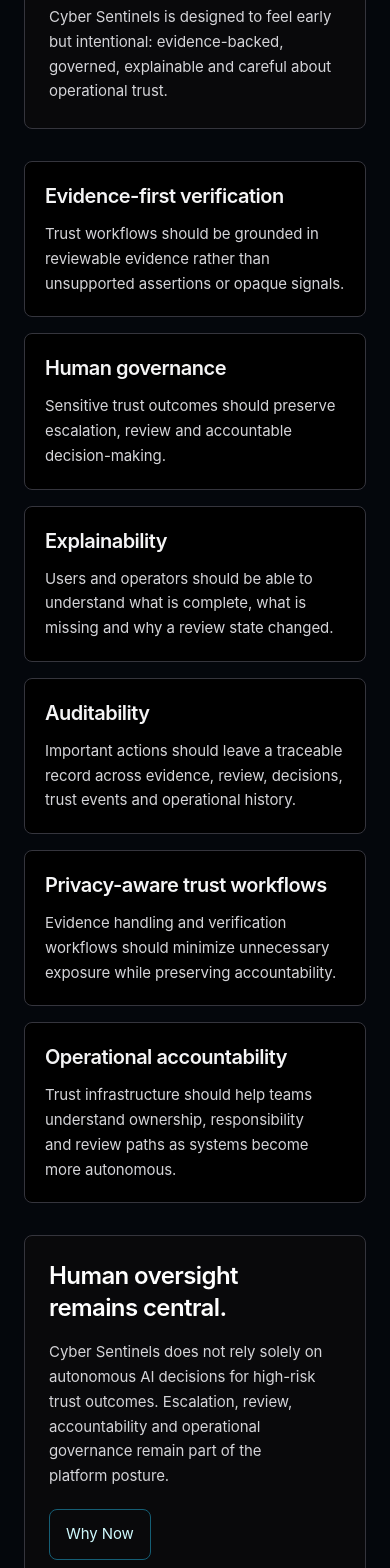
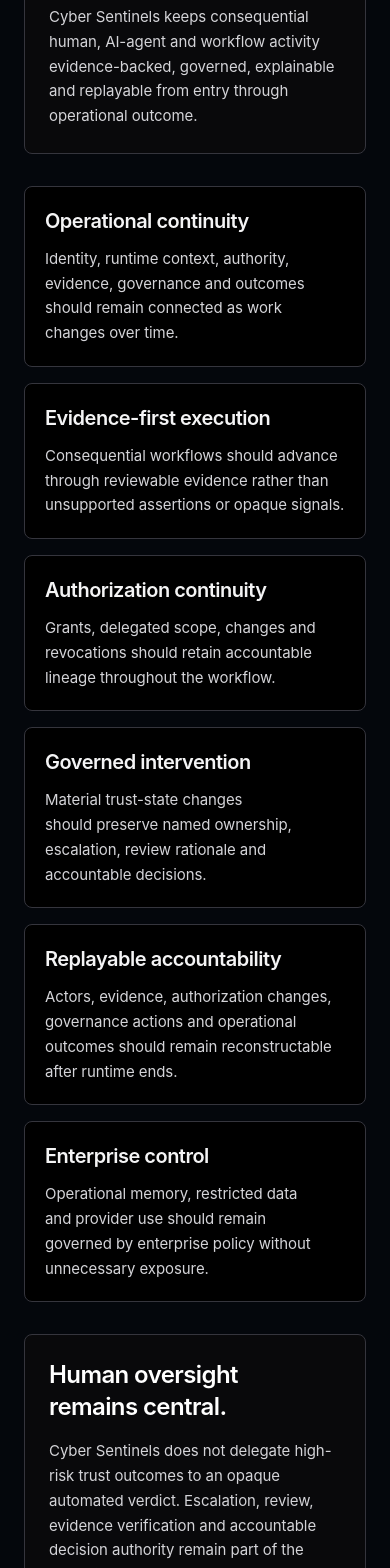
Before and after one commit to emeaexecutive/Cyber-Sentinels-V2, a Next.js app: page /operational-principles in a window 390 px wide. Shown: the part 432-2000 px from the top of the page. Built offline with nearby package versions, Linux system fonts and the light colour scheme; no server answers.

Commit message:
Strengthen operational continuity and enterprise memory

```diff
--- a/app/operational-principles/page.tsx
+++ b/app/operational-principles/page.tsx
@@ -2,28 +2,28 @@ import Link from "next/link";
 
 const principles = [
   [
-    "Evidence-first verification",
-    "Trust workflows should be grounded in reviewable evidence rather than unsupported assertions or opaque signals.",
+    "Operational continuity",
+    "Identity, runtime context, authority, evidence, governance and outcomes should remain connected as work changes over time.",
   ],
   [
-    "Human governance",
-    "Sensitive trust outcomes should preserve escalation, review and accountable decision-making.",
+    "Evidence-first execution",
+    "Consequential workflows should advance through reviewable evidence rather than unsupported assertions or opaque signals.",
   ],
   [
-    "Explainability",
-    "Users and operators should be able to understand what is complete, what is missing and why a review state changed.",
+    "Authorization continuity",
+    "Grants, delegated scope, changes and revocations should retain accountable lineage throughout the workflow.",
   ],
   [
-    "Auditability",
-    "Important actions should leave a traceable record across evidence, review, decisions, trust events and operational history.",
+    "Governed intervention",
+    "Material trust-state changes should preserve named ownership, escalation, review rationale and accountable decisions.",
   ],
   [
-    "Privacy-aware trust workflows",
-    "Evidence handling and verification workflows should minimize unnecessary exposure while preserving accountability.",
+    "Replayable accountability",
+    "Actors, evidence, authorization changes, governance actions and operational outcomes should remain reconstructable after runtime ends.",
   ],
   [
-    "Operational accountability",
-    "Trust infrastructure should help teams understand ownership, responsibility and review paths as systems become more autonomous.",
+    "Enterprise control",
+    "Operational memory, restricted data and provider use should remain governed by enterprise policy without unnecessary exposure.",
   ],
 ];
 
@@ -36,12 +36,12 @@ export default function OperationalPrinciplesPage() {
             Operational Principles
           </p>
           <h1 className="mt-4 text-4xl font-semibold md:text-5xl">
-            Built around accountable trust workflows.
+            Trust continuity is an operating discipline.
           </h1>
           <p className="mt-4 max-w-3xl text-sm leading-7 text-zinc-400">
-            Cyber Sentinels is designed to feel early but intentional:
-            evidence-backed, governed, explainable and careful about operational
-            trust.
+            Cyber Sentinels keeps consequential human, AI-agent and workflow
+            activity evidence-backed, governed, explainable and replayable from
+            entry through operational outcome.
           </p>
         </section>
 
@@ -62,9 +62,10 @@ export default function OperationalPrinciplesPage() {
             Human oversight remains central.
           </h2>
           <p className="mt-4 max-w-3xl text-sm leading-7 text-zinc-400">
-            Cyber Sentinels does not rely solely on autonomous AI decisions for
-            high-risk trust outcomes. Escalation, review, accountability and
-            operational governance remain part of the platform posture.
+            Cyber Sentinels does not delegate high-risk trust outcomes to an
+            opaque automated verdict. Escalation, review, evidence verification
+            and accountable decision authority remain part of the operating
+            model.
           </p>
           <div className="mt-5 flex flex-wrap gap-3">
             <Link
--- a/app/platform/page.tsx
+++ b/app/platform/page.tsx
@@ -5,6 +5,14 @@ const operatingModel = [
   ["State", "Persistent Trust Posture shows the current explainable condition across actors, workflows, approvals and runtime sessions."],
   ["Control", "Governed execution keeps authorization, evidence and accountable human intervention connected to consequential work."],
   ["Sovereignty", "Enterprise policy controls operational memory, restricted data, provider use and workflow IP."],
+];
+
+const executionContract = [
+  ["Enter", "Record the human, AI agent or non-human identity, workflow purpose and accountable owner."],
+  ["Authorize", "Confirm active scope and preserve the lineage behind grants, changes and revocations."],
+  ["Execute", "Keep runtime context and evidence attached as the workflow advances."],
+  ["Govern", "Escalate material trust changes to named reviewers with rationale and recorded action."],
+  ["Remember", "Close the workflow with a replayable outcome that remains part of enterprise memory."],
 ];
 
 export default function PlatformPage() {
@@ -20,7 +28,7 @@ export default function PlatformPage() {
           </h1>
           <p className="mt-4 max-w-3xl text-sm leading-7 text-zinc-300">
             Cyber Sentinels connects humans, AI agents and enterprise workflows
-            through replayable operational memory, persistent posture, governed
+            through replayable enterprise memory, persistent posture, governed
             execution and enterprise AI sovereignty.
           </p>
           <p className="mt-3 max-w-3xl text-sm leading-7 text-zinc-300">
@@ -28,15 +36,30 @@ export default function PlatformPage() {
             humans, AI agents and enterprise workflows.
           </p>
           <p className="mt-3 max-w-3xl text-sm leading-7 text-zinc-300">
-            Trust changes over time. Persistent Trust Posture explains the
-            current state. Replay provides durable enterprise memory for
-            operational trust.
+            Persistent Trust Posture explains what is true now. Replay preserves
+            the durable enterprise record of how it became true.
           </p>
           <p className="mt-3 max-w-3xl text-sm leading-7 text-zinc-400">
             The operating system coordinates trust continuity without replacing
             accountable human authority, workflow systems of record or existing
             security controls.
           </p>
+        </section>
+
+        <section className="mt-8 operational-panel p-6">
+          <p className="operational-eyebrow">Governed execution contract</p>
+          <h2 className="mt-3 text-2xl font-semibold">
+            Continuity from actor entry to durable outcome.
+          </h2>
+          <div className="mt-6 grid gap-px overflow-hidden rounded-lg border border-zinc-800 bg-zinc-800 sm:grid-cols-2 lg:grid-cols-5">
+            {executionContract.map(([title, copy], index) => (
+              <article key={title} className="min-w-0 bg-black p-4">
+                <p className="font-mono text-xs text-cyan-300">{String(index + 1).padStart(2, "0")}</p>
+                <h3 className="mt-2 font-semibold text-zinc-100">{title}</h3>
+                <p className="mt-2 text-sm leading-6 text-zinc-400">{copy}</p>
+              </article>
+            ))}
+          </div>
         </section>
 
         <section className="mt-8">
--- a/app/verification-replay/page.tsx
+++ b/app/verification-replay/page.tsx
@@ -17,6 +17,13 @@ const buyerQuestions = [
   ["What evidence existed?", "Provider and workflow evidence remains linked to source, time and operational context."],
   ["What governance occurred?", "Reviewers, approvals and interventions remain attributable through authorization lineage."],
   ["What outcome resulted?", "The governed decision, unresolved conditions and receipt close the record."],
+];
+
+const memoryProperties = [
+  ["Durable", "The chronology remains reviewable after a runtime session or provider interaction ends."],
+  ["Enterprise-owned", "Retention, access and permitted use remain governed by customer policy."],
+  ["Authorization-aware", "Every material action retains the authority and accountable ownership under which it occurred."],
+  ["Outcome-complete", "Resolved conditions, unresolved flags and the governed result remain attached to the record."],
 ];
 
 export default function VerificationReplayPage() {
@@ -53,6 +60,23 @@ export default function VerificationReplayPage() {
               <p className="mt-3 text-sm leading-6 text-zinc-400">{copy}</p>
             </article>
           ))}
+        </section>
+
+        <section className="mt-8">
+          <p className="text-xs font-semibold uppercase tracking-[0.14em] text-cyan-200">
+            Enterprise memory properties
+          </p>
+          <h2 className="mt-3 text-2xl font-semibold">
+            Built to preserve continuity, not just activity.
+          </h2>
+          <div className="mt-6 grid gap-3 sm:grid-cols-2 lg:grid-cols-4">
+            {memoryProperties.map(([title, copy]) => (
+              <article key={title} className="min-w-0 rounded-lg border border-zinc-800 bg-black p-4">
+                <h3 className="font-semibold text-zinc-100">{title}</h3>
+                <p className="mt-2 text-sm leading-6 text-zinc-400">{copy}</p>
+              </article>
+            ))}
+          </div>
         </section>
 
         <section className="mt-8 rounded-lg border border-zinc-800 bg-zinc-950 p-6">
```
Also changed, not shown: 1 other file (tests, documents, lock files or other folders).
